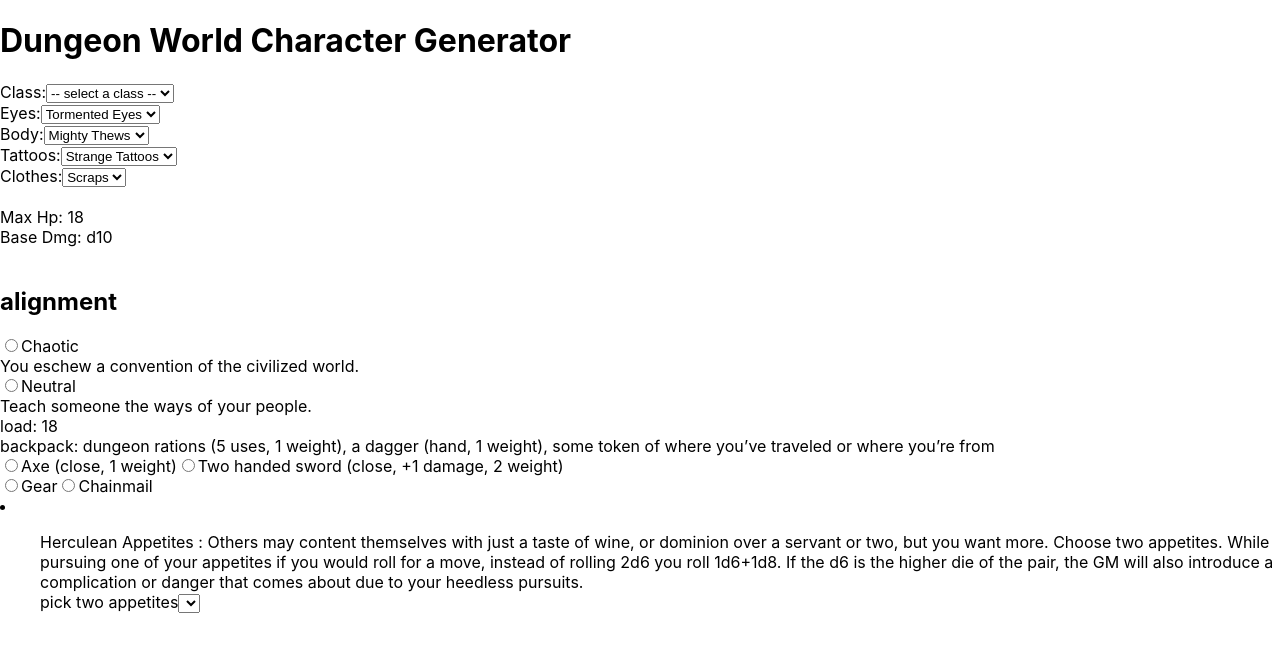
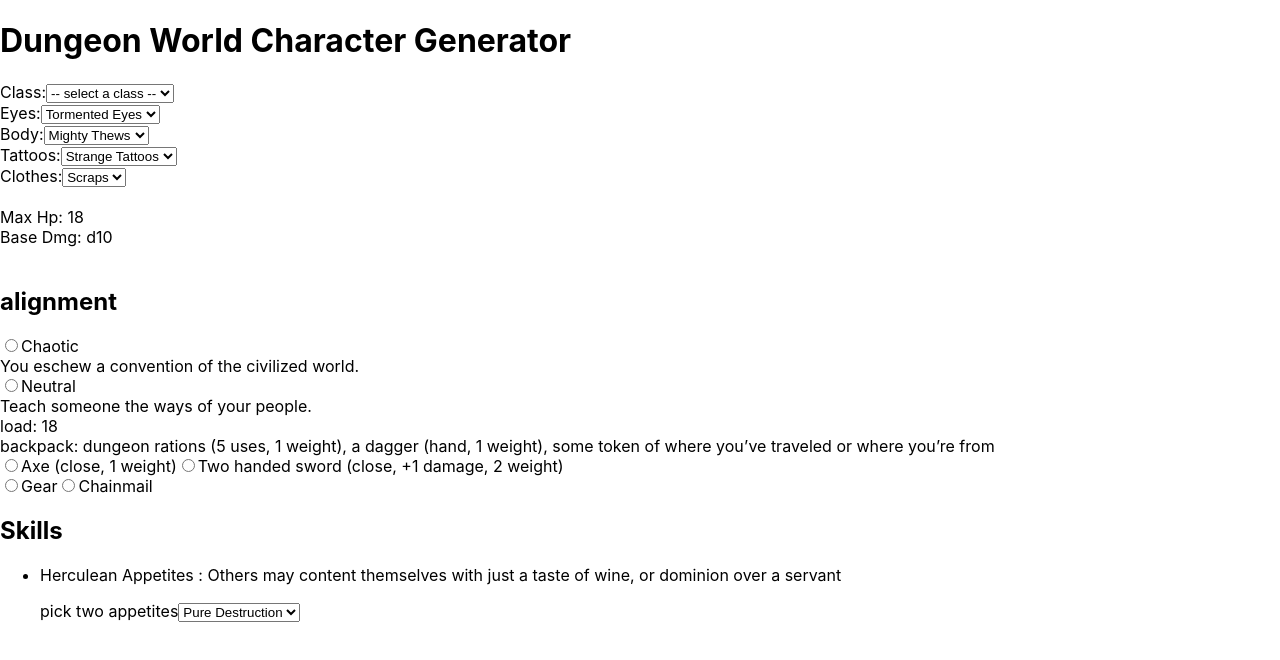
Before and after one commit to BleedingEffigy/Dungeon-World-Char-Gen, a Next.js app: page / in a window 1280 px wide. Shown: the top 660 px of the page. Built offline with nearby package versions, Linux system fonts and the light colour scheme.

Commit message:
centered index

```diff
--- a/pages/index.js
+++ b/pages/index.js
@@ -131,7 +131,7 @@
               <div>
                 <div>
                   <label>Eyes:</label>
-                  <select class="" name="eyes" id="eyes">
+                  <select className="" name="eyes" id="eyes">
                     <option value=""> Tormented Eyes </option>
                   </select>
                 </div>
@@ -143,13 +143,13 @@
                 </div>
                 <div>
                   <label>Tattoos:</label>
-                  <select class="" name="tattoos" id="tattoos">
+                  <select className="" name="tattoos" id="tattoos">
                     <option> Strange Tattoos </option>
                   </select>
                 </div>
                 <div>
                   <label>Clothes:</label>
-                  <select class="" name="clothes" id="clothes">
+                  <select className="" name="clothes" id="clothes">
                     <option> Scraps </option>
                   </select>
                 </div>
@@ -195,21 +195,22 @@
                 <label htmlFor="">Chainmail</label>
               </div>
 
-              <div>
-                <li>
-                  <ul>
+              <div className="w-1/2">
+                <h2 className="text-3xl">Skills</h2>
+                <ul className="list-inside bg-pink-200">
+                  <li>
+                  <p>
                     Herculean Appetites : Others may content themselves with just a taste of wine, or dominion over a servant
-           or two, but you want more. Choose two appetites. While pursuing one of your appetites if you would roll for a
-           move, instead of rolling 2d6 you roll 1d6+1d8. If the d6 is the higher die of the pair, the GM will also introduce
-           a complication or danger that comes about due to your heedless pursuits.
+
+                  </p>
                   <div>
                     <label>pick two appetites</label>
-                    <select class="" name="" id="" >
-                      <option></option>
+                    <select className="" name="" id="" >
+                      <option>Pure Destruction</option>
                     </select>
                   </div>
-                  </ul>
-                </li>
+                  </li>
+                </ul>
               </div>
           </form>
         </div>
```
